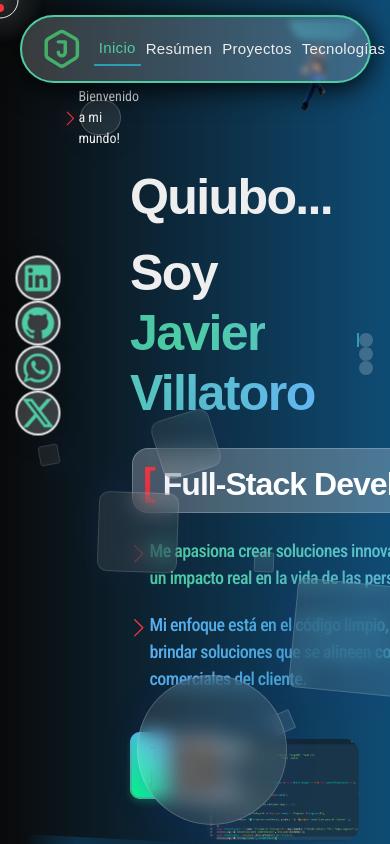
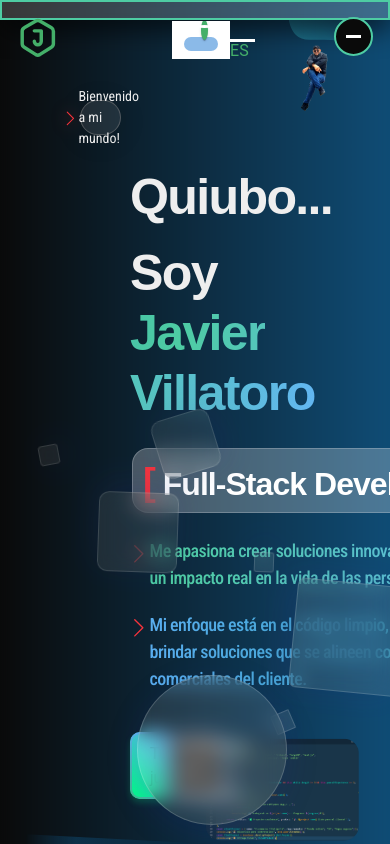
Before and after one commit to Javillat/portfolio, a React (Create React App) app in the folder frontend/: page / in a window 390 px wide. Shown: the top 844 px of the page. Built offline with nearby package versions, Linux system fonts and the light colour scheme; a web font is replaced by a local one.

Commit message:
shore: Media querys en menu

```diff
--- a/frontend/public/index.html
+++ b/frontend/public/index.html
@@ -3,7 +3,7 @@
   <head>
     <meta charset="utf-8" />
     <link rel="icon" href="%PUBLIC_URL%/favicon.ico" />
-    <meta name="viewport" content="width=device-width, initial-scale=1" />
+    <meta name="viewport" content="width=device-width, initial-scale=1.0">
     <meta name="theme-color" content="#000000" />
     <meta
       name="description"
--- a/frontend/src/App.css
+++ b/frontend/src/App.css
@@ -31,7 +31,6 @@ body {
   font-size: 16px;
   line-height: 1.5;
   color: var(--primary-text-dark-gray);
-  /* background: linear-gradient(90deg, var(--dark-blue), var(--moonstone)); */
   background: linear-gradient(90deg, var(--primary-black), var(--dark-blue));
   cursor: none;
   margin: 0;
@@ -160,9 +159,6 @@ select,
   transition: all 0.3s ease;
 }
 
-.hovered {
-  color: #e74c3c;
-}
 
 /* Fin cursor cola */
 
@@ -334,7 +330,7 @@ select,
 /* Media queryes */
 
 @media (max-width: 1280px) {
-  .App-header {
+  /* .App-header {
     max-width: 90%;
     max-height: 8%;
     padding: .58rem;
@@ -345,7 +341,7 @@ select,
     justify-content: space-between;
     align-items: center;
     border-radius: 50px;
-  }
+  } */
 }
 
 @media (max-width: 1024px) {
@@ -364,19 +360,176 @@ select,
 }
 
 @media (max-width: 768px) {
-  /* .App-header {
-    max-width: 90%;
+
+  /* Inicio header */
+  .App-header {
+    display: flex;
+    flex-direction: column;
+    align-items: center;
+    justify-content: center;
+    width: 100%;
+    max-width: 100%;
     max-height: 8%;
-    padding: .58rem;
+    padding: 0.5rem;
+    position: fixed;
+    border-radius: 0%;
+    z-index: 1;
+    top: 0;
+    left: 0;
+    right: 0;
+  }
+
+  nav {
     display: flex;
     position: fixed;
     top: 15px;
-    z-index: 1;
-    justify-content: space-between;
+    right: 15px;
+    z-index: 10;
+    width: 10vw;
+    height: 10vw;
+    justify-content: center !important;
     align-items: center;
-    border-radius: 50px;
+    background-color: var(--primary-black);
+    border: 2px solid var(--secundary-mint-neon);
+    border-radius: 50%;
+    cursor: pointer;
+  }
+
+  nav span {
+    width: 25px;
+    height: 3px;
+    background-color: var(--secundary-text-white);
+    margin: 4px 0;
+    transition: all 0.3s ease;
+  }
+
+  nav.active span:nth-child(1) {
+    transform: rotate(45deg) translate(5px, 5px);
+  }
+
+  nav.active span:nth-child(2) {
+    opacity: 0;
+  }
+
+  nav.active span:nth-child(3) {
+    transform: rotate(-45deg) translate(5px, -5px);
+  }
+
+  .menu {
+    display: none;
+    position: fixed;
+    top: 60px;
+    right: 0;
+    width: 100%;
+    background-color: var(--primary-black);
+    flex-direction: column;
+    align-items: center;
+    padding: 1rem;
+    z-index: 9;
+  }
+
+  .menu.active {
+    display: flex;
+  }
+
+  .menu a {
+    color: var(--secundary-text-white);
+    text-decoration: none;
+    padding: 0.5rem 0;
+    font-size: 1.2rem;
+    text-align: center;
+    width: 100%;
+  }
+
+  .menu a:hover {
+    background-color: var(--secundary-mint-neon);
+    color: var(--primary-black);
+  }
+
+  /* .sticky {
+    display: none;
   } */
+
+  .logo-brand {
+    display: flex;
+    position: fixed;
+    top: 15px;
+    left: 15px;
+    z-index: 10;
+  }
+
+  div #language {
+    position: fixed;
+    top: 15px;
+    left: calc((100vw / 2) - 50px);
+    width: fit-content;
+    height: max-content;
+    padding-right: 5px;
+  }
+
+  /* Fin header */
+  /* Inicio cursor */
+  .cursor {
+    display: none;
+  }
+
+  .cursor__ball {
+    display: none;
+  }
+
+  .cursor__ball--big {
+    display: none;
+  }
+
+  .cursor__ball--small {
+    display: none;
+  }
+
+  /* Fin cursor */
+
+  /* Inicio iconos laterales */
+  aside {
+    display: none;
+  }
+
+  /* Fin iconos laterales */
+  section {
+    margin: 0;
+  }
+
+  .section-resume-perfil {
+    width: 100%;
+  }
+
+  .section-resume-perfil.whoami-superior {
+    display: flex;
+    flex-direction: column;
+    align-items: center;
+    justify-content: center;
+    width: 100%;
+    padding: 0;
+    margin: 0;
+  }
+
+  .section-resume-perfil.whoami-superior.whoami-container {
+    display: flex;
+    flex-direction: column;
+    align-items: stretch;
+    justify-content: flex-start;
+    width: 100%;
+    margin: 0;
+    padding: 0;
+  }
+
+  .section-resume-perfil.whoami-superior.whoami-container>* {
+    width: 100%;
+  }
+
+  .section-resume-perfil.whoami-superior.whoami-container.whoami-item.profile-picture {}
+
 }
+
+
 
 @media (max-width: 480px) {
   /* .App-header {
@@ -470,7 +623,7 @@ select,
 }
 
 .footer__container-links__right a {
-  width: 25% ;
+  width: 25%;
 }
 
 .name-gradient {
@@ -500,6 +653,7 @@ select,
   font-size: 1.1rem;
   margin-bottom: 0.5rem;
 }
+
 .footer__container-right h2 {
   font-size: .9rem;
   margin-bottom: 0.5rem;
--- a/frontend/src/components/menu/Menu.jsx
+++ b/frontend/src/components/menu/Menu.jsx
@@ -24,10 +24,25 @@ export default function Menu() {
         i18n.changeLanguage(lang_code)
     }
 
+    const onClickMenuToggle = () => {
+        const menuToggle = document.getElementById('menuToggle');
+        const menu = document.getElementById('menu');
+        if (menuToggle.classList.contains('active')) {
+            menuToggle.classList.remove('active');
+            menu.classList.remove('active');
+        } else {
+            menuToggle.classList.add('active');
+            menu.classList.add('active');
+        }
+    }
+
     return (
-        <nav>
+        <nav id="menu" onClick={onClickMenuToggle}>
             <Brand />
-            <div className="menu">
+            <span></span>
+            <span></span>
+            <span></span>
+            <div id="menuToggle" className="menu">
                 <NavLink className={isActive} to='/'>{t('home')}</NavLink>
                 <NavLink className={isActive} to='/resume'>{t('resume')}</NavLink>
                 <NavLink className={isActive} to='/projects'>{t('projects')}</NavLink>
--- a/frontend/src/components/menu/menu.css
+++ b/frontend/src/components/menu/menu.css
@@ -2,7 +2,6 @@ nav {
     display: flex;
     padding: 10px;
     justify-content: space-between;
-    width: 100%;
 }
 
 nav div a {
@@ -14,14 +13,11 @@ nav div a {
     letter-spacing: 0.02rem;
     font-size: 15px;
     font-weight: 500;
-    /* text-transform: uppercase; */
 }
 
 a.active {
     color: var(--secundary-mint-neon);
     border-bottom: 2px solid var(--moonstone);
-
-    /* text-decoration: cadetblue; */
 }
 
 
@@ -34,8 +30,6 @@ a.active {
 }
 
 .menu {
-    display: flex;
+    margin: auto;
     align-items: center;
-    justify-content: space-between;
-    /* margin: auto; */
 }
--- a/frontend/src/index.css
+++ b/frontend/src/index.css
@@ -1,6 +1,6 @@
 body {
   margin: 0;
-  overflow-x: hidden; /**Que no sobresalga nada en el eje x*/
+  overflow-x: hidden;
   font-family: -apple-system, BlinkMacSystemFont, 'Segoe UI', 'Roboto', 'Oxygen',
     'Ubuntu', 'Cantarell', 'Fira Sans', 'Droid Sans', 'Helvetica Neue',
     sans-serif;
```
